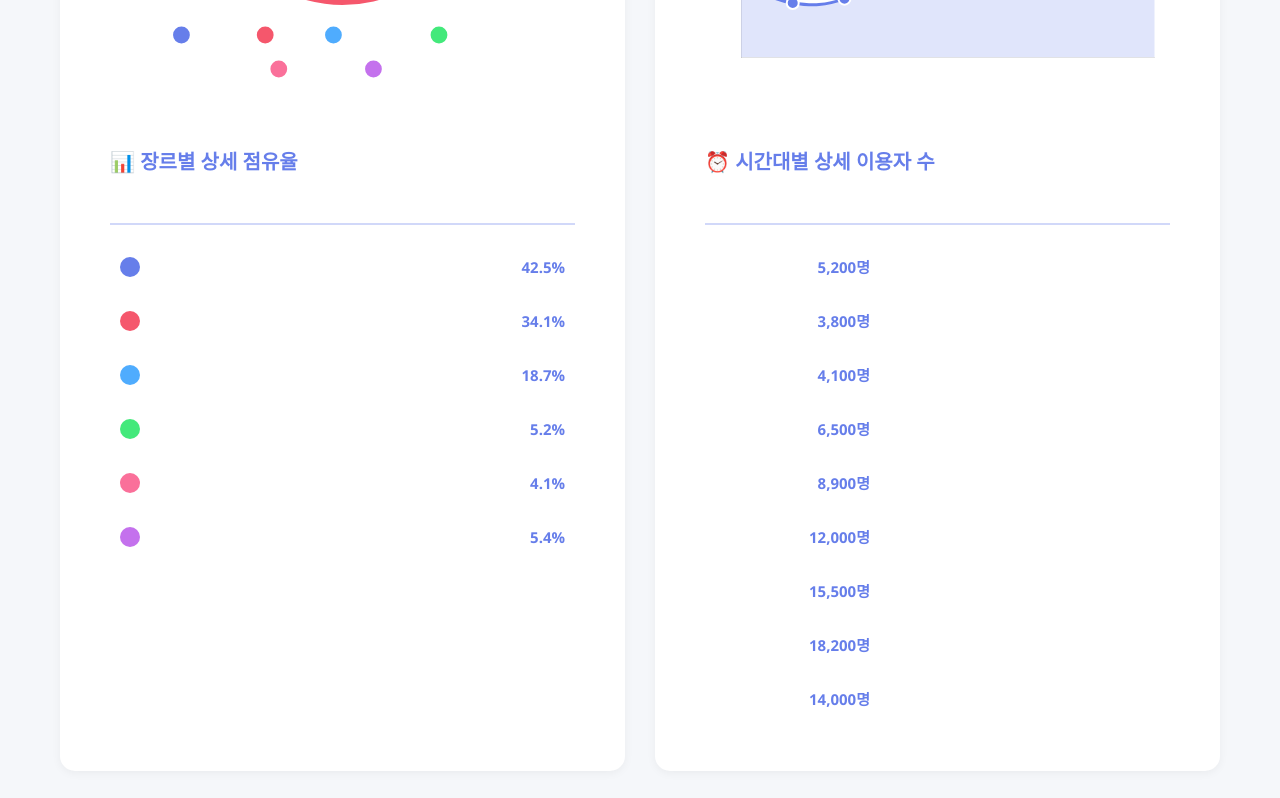
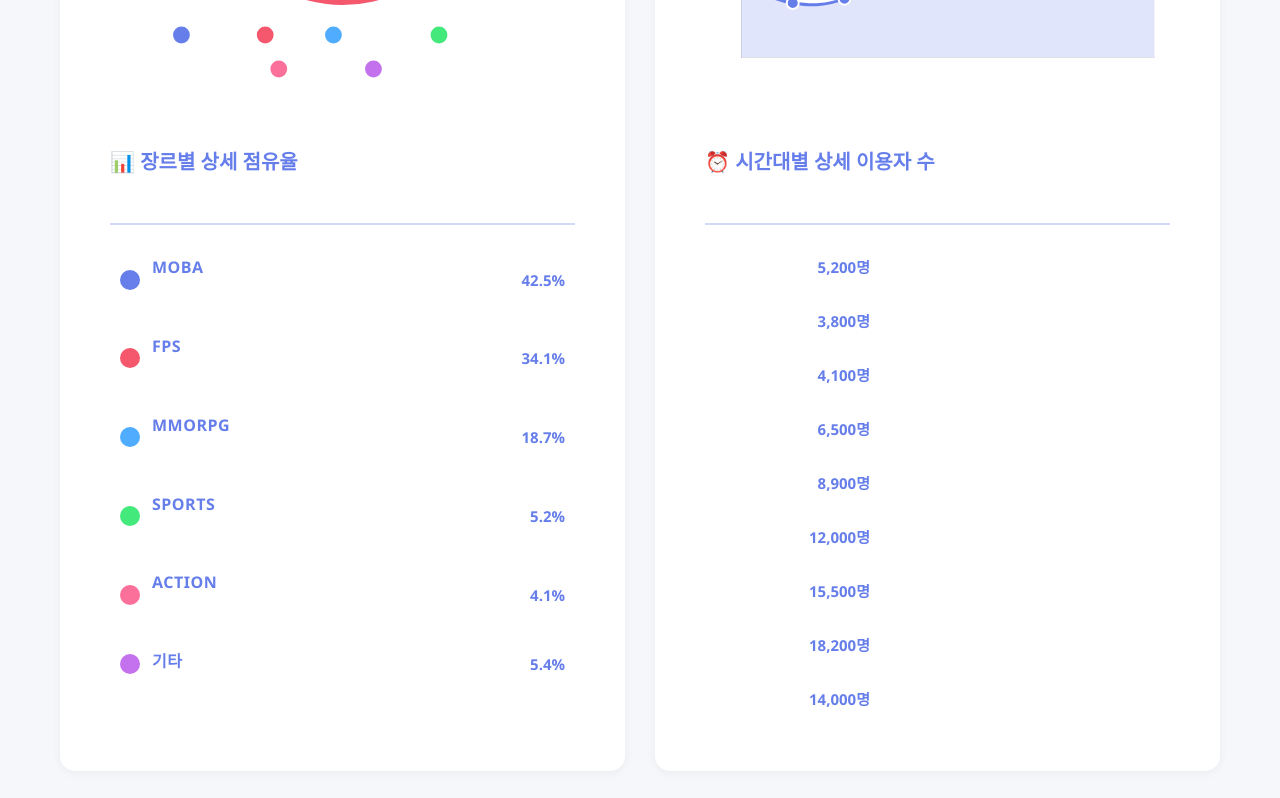
Before and after one commit to Leejiho11/2025-WEBPROGRAMMING-HANSEI, a plain HTML site: page game-recommendations/index.html in a window 1280 px wide. Shown: the part 2060-2858 px from the top of the page. Drawn offline with nearby package versions, Linux system fonts and the light colour scheme.

Commit message:
Emphasize genre types (FPS, MOBA, MMORPG, etc.) in statistics table with bold styling

```diff
--- a/game-recommendations/css/dashboard.css
+++ b/game-recommendations/css/dashboard.css
@@ -424,6 +424,22 @@ main {
     color: #ffffff;
     font-weight: 500;
     font-size: 14px;
+    display: flex;
+    flex-direction: column;
+    gap: 4px;
+}
+
+.genre-type {
+    color: #667eea;
+    font-size: 16px;
+    font-weight: 700;
+    letter-spacing: 0.5px;
+}
+
+.genre-desc {
+    color: rgba(255, 255, 255, 0.7);
+    font-size: 12px;
+    font-weight: 400;
 }
 
 .stats-label-time {
--- a/game-recommendations/js/dashboard.js
+++ b/game-recommendations/js/dashboard.js
@@ -158,13 +158,20 @@ function createGenreChart() {
                 <p class="stats-description">각 게임 장르별 플레이어 점유율을 한 눈에 확인하세요</p>
             </div>
             <div class="stats-table">
-                ${genreData.labels.map((label, index) => `
-                    <div class="stats-row">
-                        <span class="stats-color" style="background-color: ${genreData.colors[index]}"></span>
-                        <span class="stats-label">${label}</span>
-                        <span class="stats-value">${genreData.values[index]}%</span>
-                    </div>
-                `).join('')}
+                ${genreData.labels.map((label, index) => {
+                    const genreType = genreData.shortLabels[index];
+                    const genreDesc = label.replace(genreType, '').trim();
+                    return `
+                        <div class="stats-row">
+                            <span class="stats-color" style="background-color: ${genreData.colors[index]}"></span>
+                            <span class="stats-label">
+                                <strong class="genre-type">${genreType}</strong>
+                                <span class="genre-desc">${genreDesc}</span>
+                            </span>
+                            <span class="stats-value">${genreData.values[index]}%</span>
+                        </div>
+                    `;
+                }).join('')}
             </div>
         `;
     }
```
